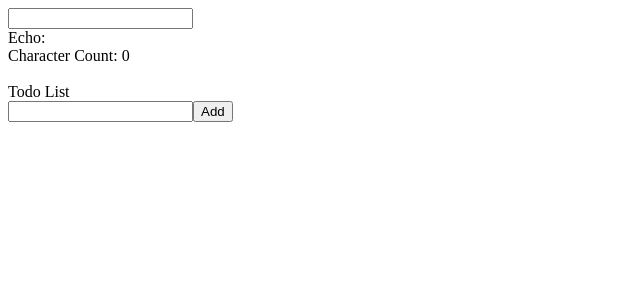
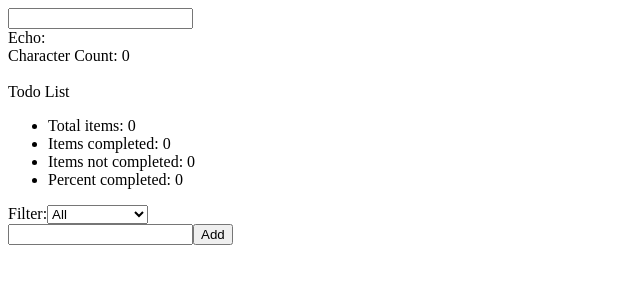
Before and after one commit to KotaTakeda/my-recoil, a React (Create React App) app: page / in a window 1280 px wide. Shown: the top 300 px of the page, without its empty margins (0-640 px from the left). Built offline with nearby package versions, Linux system fonts and the light colour scheme.

Commit message:
selector追加

```diff
--- a/src/TodoList/index.jsx
+++ b/src/TodoList/index.jsx
@@ -6,12 +6,19 @@
   useRecoilValue,
   useSetRecoilState,
 } from 'recoil';
-import { todoListState } from "./states/todoList";
+import {
+  todoListState,
+  todoListFilterState,
+  filteredTodoListState,
+  todoListStatsState
+} from "./states/todoList";
 
 export default function TodoListApp() {
   return (
     <RecoilRoot>
       <div>Todo List</div>
+      <TodoListStats />
+      <TodoListFilters />
       <TodoItemCreator />
       <TodoList />
     </RecoilRoot>
@@ -37,7 +44,7 @@
 // }
 
 function TodoList() {
-  const todoList = useRecoilValue(todoListState);
+  const todoList = useRecoilValue(filteredTodoListState);
 
   return (
     <>
@@ -48,8 +55,47 @@
   );
 }
 
+function TodoListStats() {
+  const {
+    totalNum,
+    totalCompletedNum,
+    totalUncompletedNum,
+    percentCompleted,
+  } = useRecoilValue(todoListStatsState);
+
+  const formattedPercentCompleted = Math.round(percentCompleted);
+
+  return (
+    <ul>
+      <li>Total items: {totalNum}</li>
+      <li>Items completed: {totalCompletedNum}</li>
+      <li>Items not completed: {totalUncompletedNum}</li>
+      <li>Percent completed: {formattedPercentCompleted}</li>
+    </ul>
+  );
+}
+
+function TodoListFilters() {
+  const [filter, setFilter] = useRecoilState(todoListFilterState);
+
+  const updateFilter = ({target: {value}}) => {
+    setFilter(value);
+  };
+
+  return (
+    <>
+      Filter:
+      <select value={filter} onChange={updateFilter}>
+        <option value="Show All">All</option>
+        <option value="Show Completed">Completed</option>
+        <option value="Show Uncompleted">Uncompleted</option>
+      </select>
+    </>
+  );
+}
+
 function TodoItemCreator() {
-  const [inputValue, setInputValue] = useState('');
+  const [inputValue, setInputValue] = useState(''); // なぜatomを使わないのか？ local stateだからか？
   const setTodoList = useSetRecoilState(todoListState);
 
   const addItem = () => {
@@ -76,7 +122,7 @@
   )
 };
 
-// 良くない
+// global 良くない
 let id = 0;
 function getId() {
   return id++;
--- a/src/TodoList/states/RecoilKeys.ts
+++ b/src/TodoList/states/RecoilKeys.ts
@@ -1,7 +1,9 @@
 export enum RecoilAtomKeys {
   TODO_LIST_STATE = 'todoListState',
+  TODO_LIST_FILTER_STATE = 'todoListFilterState',
 }
 
 export enum RecoilSelectorKeys {
-
+  FILTERED_TODO_LIST_STATE = 'filteredTodoListState',
+  TODO_LIST_SRTATS_STATE = 'todoListStatsState',
 }
--- a/src/TodoList/states/todoList.js
+++ b/src/TodoList/states/todoList.js
@@ -1,7 +1,47 @@
-import { atom } from "recoil";
-import { RecoilAtomKeys } from "./RecoilKeys.ts";
+import { atom, selector } from "recoil";
+import { RecoilAtomKeys, RecoilSelectorKeys } from "./RecoilKeys";
 
 export const todoListState = atom({
   key: RecoilAtomKeys.TODO_LIST_STATE,
   default: [],
 });
+
+export const todoListFilterState = atom({
+  key: RecoilAtomKeys.TODO_LIST_FILTER_STATE,
+  default: 'Show All',
+});
+
+export const filteredTodoListState = selector({
+  key: RecoilSelectorKeys.FILTERED_TODO_LIST_STATE,
+  get: ({get}) => {
+    const filter = get(todoListFilterState);
+    const list = get(todoListState);
+
+    switch (filter) {
+      case 'Show Completed':
+        return list.filter((item) => item.isComplete);
+      case 'Show Uncompleted':
+        return list.filter((item) => !item.isComplete);
+      default:
+        return list;
+    }
+  },
+});
+
+export const todoListStatsState = selector({
+  key: RecoilSelectorKeys.TODO_LIST_SRTATS_STATE,
+  get: ({get}) => {
+    const todoList = get(todoListState);
+    const totalNum = todoList.length;
+    const totalCompletedNum = todoList.filter((item) => item.isComplete).length;
+    const totalUncompletedNum = totalNum - totalCompletedNum;
+    const percentCompleted = totalNum === 0 ? 0 : totalCompletedNum / totalNum * 100;
+
+    return {
+      totalNum,
+      totalCompletedNum,
+      totalUncompletedNum,
+      percentCompleted,
+    };
+  },
+});
```
